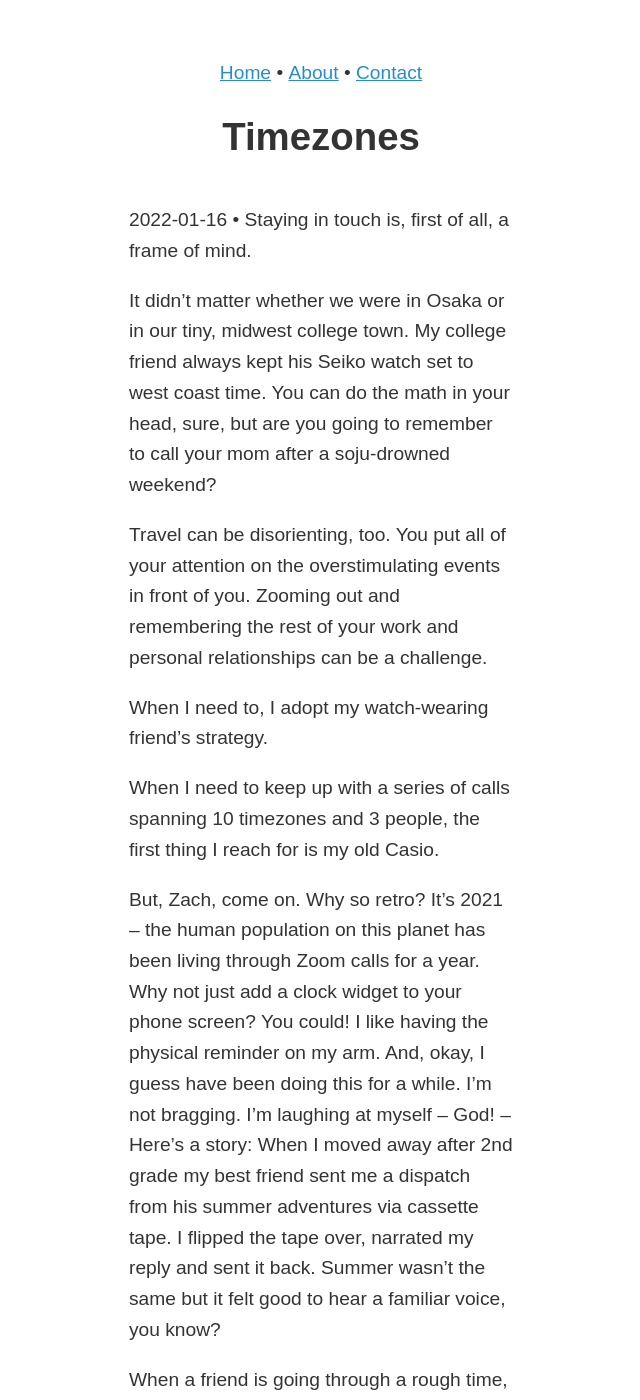
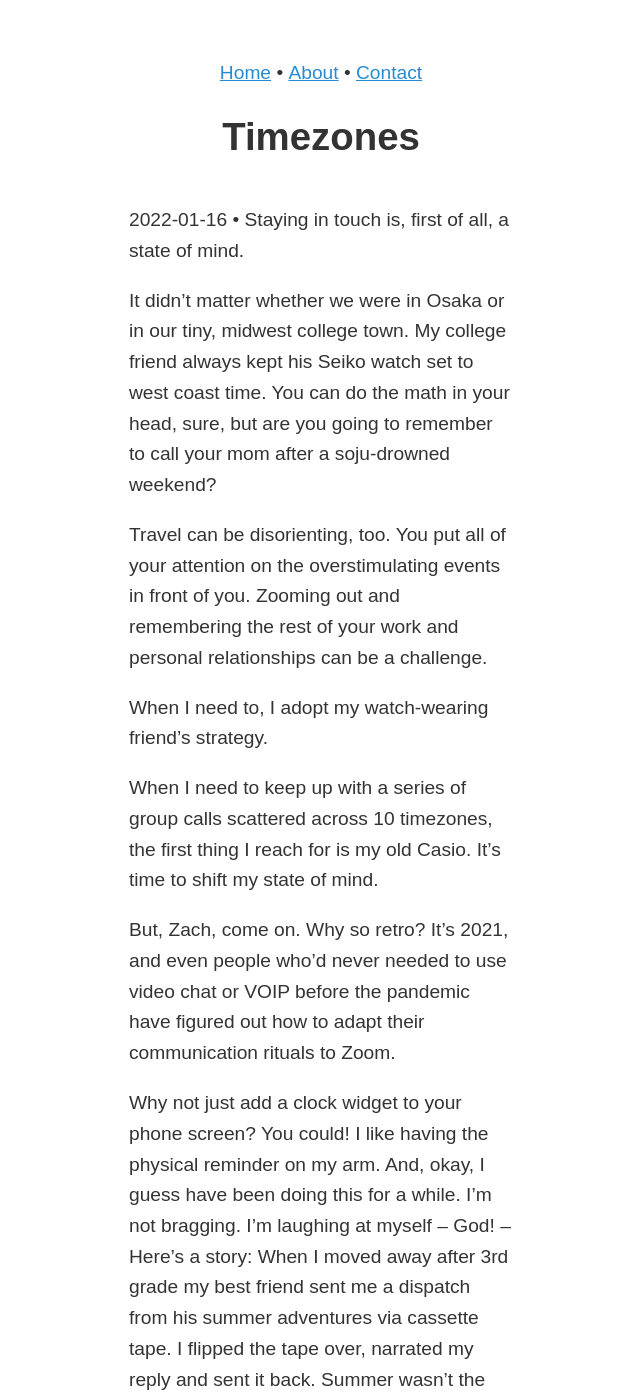
Before and after one commit to zachmccabe/zachmccabe.github.io, a Jekyll site: the page built from _travel/timezones.md, in a window 1280 px wide and 1400 px high. Shown: the whole window, without its empty margins (319-959 px from the left). Built offline with Jekyll 4.4.1, drawn with Linux system fonts in a browser that asks for light colours; some of the changed text lies outside the part shown.

Commit message:
Update timezones.md

```diff
--- a/_travel/timezones.md
+++ b/_travel/timezones.md
@@ -4,7 +4,7 @@ layout: kaoliang_nite_3
 title: Timezones
 date: 2021-09-06
 update: 2022-01-16
-description: "Staying in touch is, first of all, a frame of mind."
+description: "Staying in touch is, first of all, a state of mind."
 lede: print
 
 ---
@@ -17,9 +17,11 @@ Travel can be disorienting, too. You put all of your attention on the overstimul
 
 When I need to, I adopt my watch-wearing friend's strategy.
 
-When I need to keep up with a series of calls spanning 10 timezones and 3 people, the first thing I reach for is my old Casio.
+When I need to keep up with a series of group calls scattered across 10 timezones, the first thing I reach for is my old Casio. It's time to shift my state of mind.
 
-But, Zach, come on. Why so retro? It's 2021 -- the human population on this planet has been living through Zoom calls for a year. Why not just add a clock widget to your phone screen? You could! I like having the physical reminder on my arm. And, okay, I guess have been doing this for a while. I'm not bragging. I'm laughing at myself -- God! -- Here's a story: When I moved away after 2nd grade my best friend sent me a dispatch from his summer adventures via cassette tape. I flipped the tape over, narrated my reply and sent it back. Summer wasn't the same but it felt good to hear a familiar voice, you know?
+But, Zach, come on. Why so retro? It's 2021, and even people who'd never needed to use video chat or VOIP before the pandemic have figured out how to adapt their communication rituals to Zoom.
+
+Why not just add a clock widget to your phone screen? You could! I like having the physical reminder on my arm. And, okay, I guess have been doing this for a while. I'm not bragging. I'm laughing at myself -- God! -- Here's a story: When I moved away after 3rd grade my best friend sent me a dispatch from his summer adventures via cassette tape. I flipped the tape over, narrated my reply and sent it back. Summer wasn't the same but it felt good to hear a familiar voice, you know?
 
 When a friend is going through a rough time, I set my watch to UTC +11 and check in once a week.
 
```
Also changed, not shown: other parts of _travel/timezones.md (+1 -1 lines).
